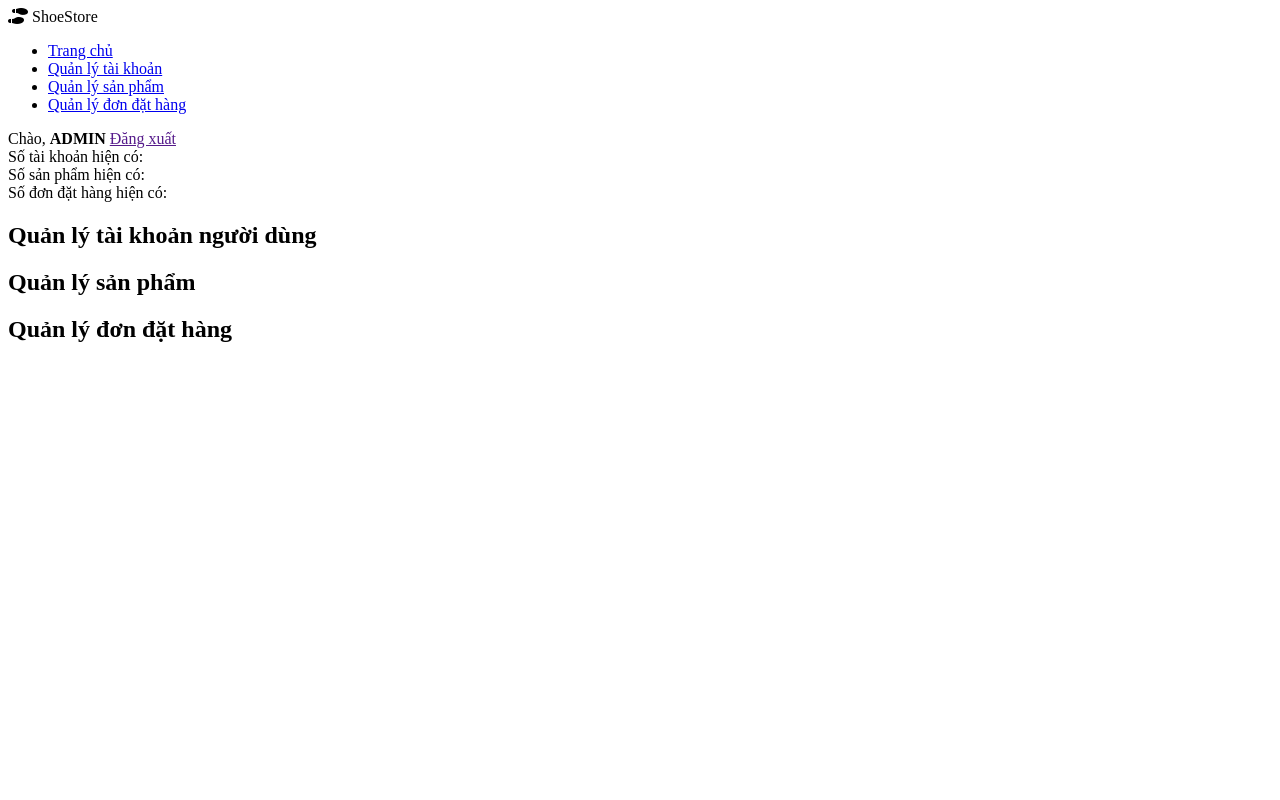
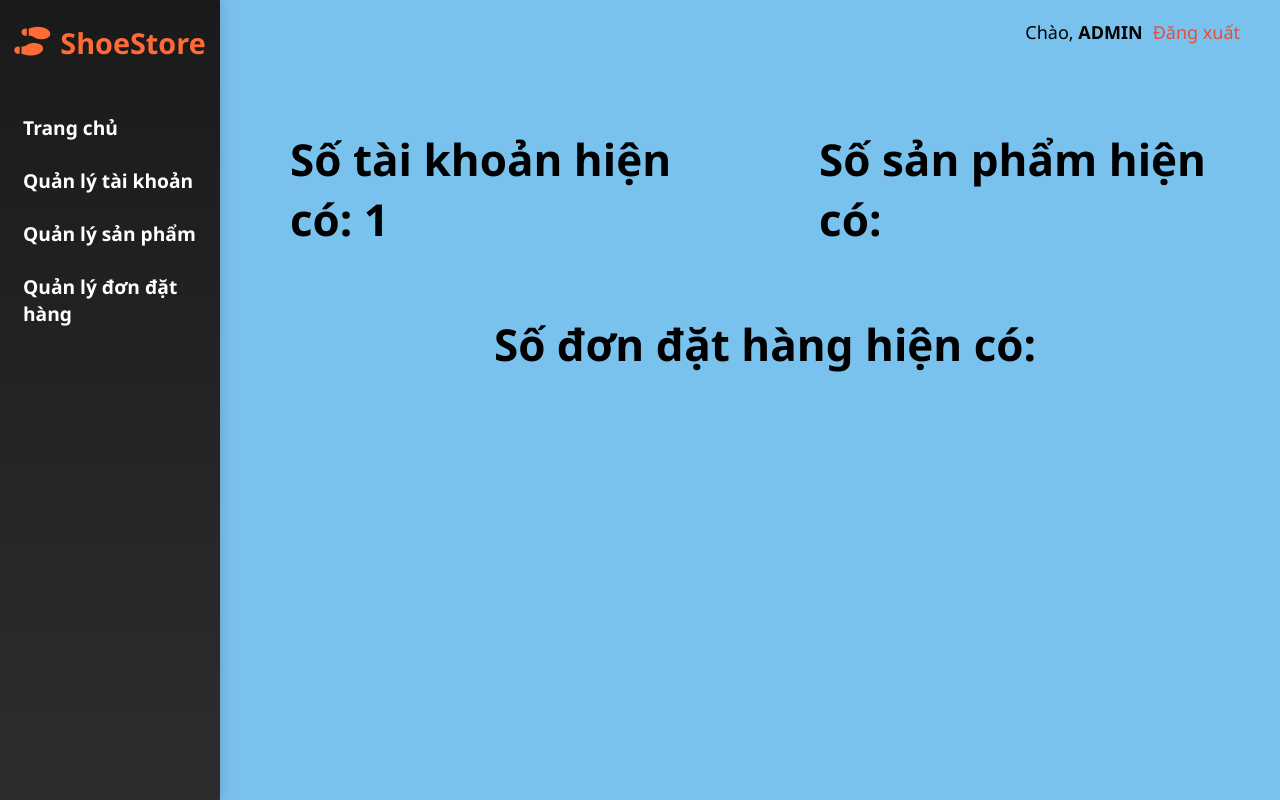
Before and after one commit to Naiiiiiiiiii/WEB1, a plain HTML site: page WEB1/admin-index.html in a window 1280 px wide. Drawn offline with Linux system fonts and the light colour scheme; the site is published under a folder, as on GitHub Pages, so addresses that start at the root find nothing.

Commit message:
cap nhat
cap nhat

```diff
--- a/WEB1/admin/admin-index.html
+++ b/WEB1/admin-index.html
@@ -4,7 +4,7 @@
     <meta charset="UTF-8">
     <meta name="viewport" content="width=device-width, initial-scale=1.0">
     <title>Giày Nam Cao Cấp - ShoeStore</title>
-    <link rel="stylesheet" href="/WEB1/css/admin.css">
+    <link rel="stylesheet" href="./css/admin.css">
     <link rel="stylesheet" href="https://cdnjs.cloudflare.com/ajax/libs/font-awesome/6.0.0/css/all.min.css">
 </head>
 
@@ -80,5 +80,5 @@
 
 </body>
 
-<script type="module" src="/WEB1/js/admin-main.js"></script>
+<script type="module" src="./js/admin-main.js"></script>
 </html>
```
Also changed, not shown: WEB1/admin-login.html (renamed from WEB1/admin/admin-login.html).
